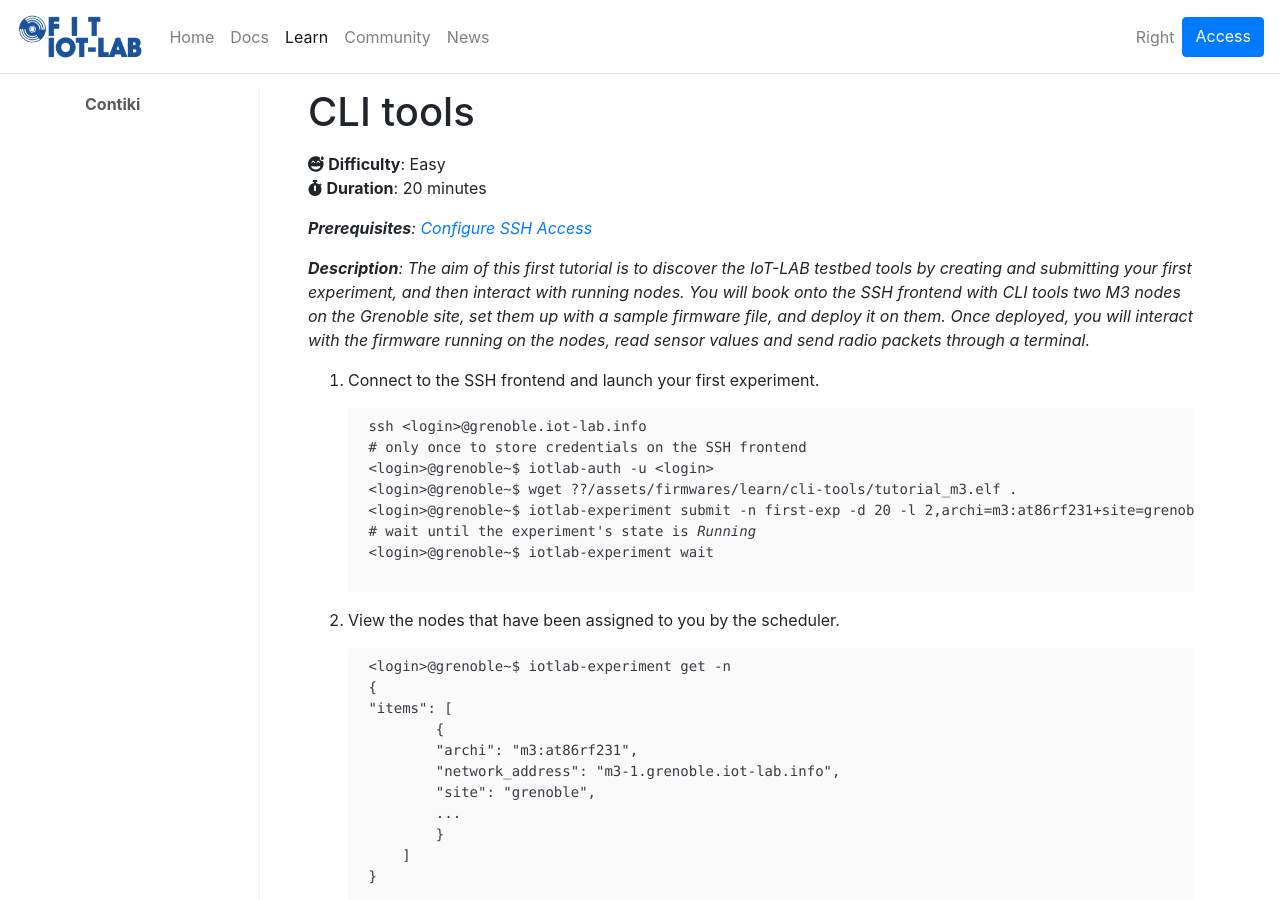
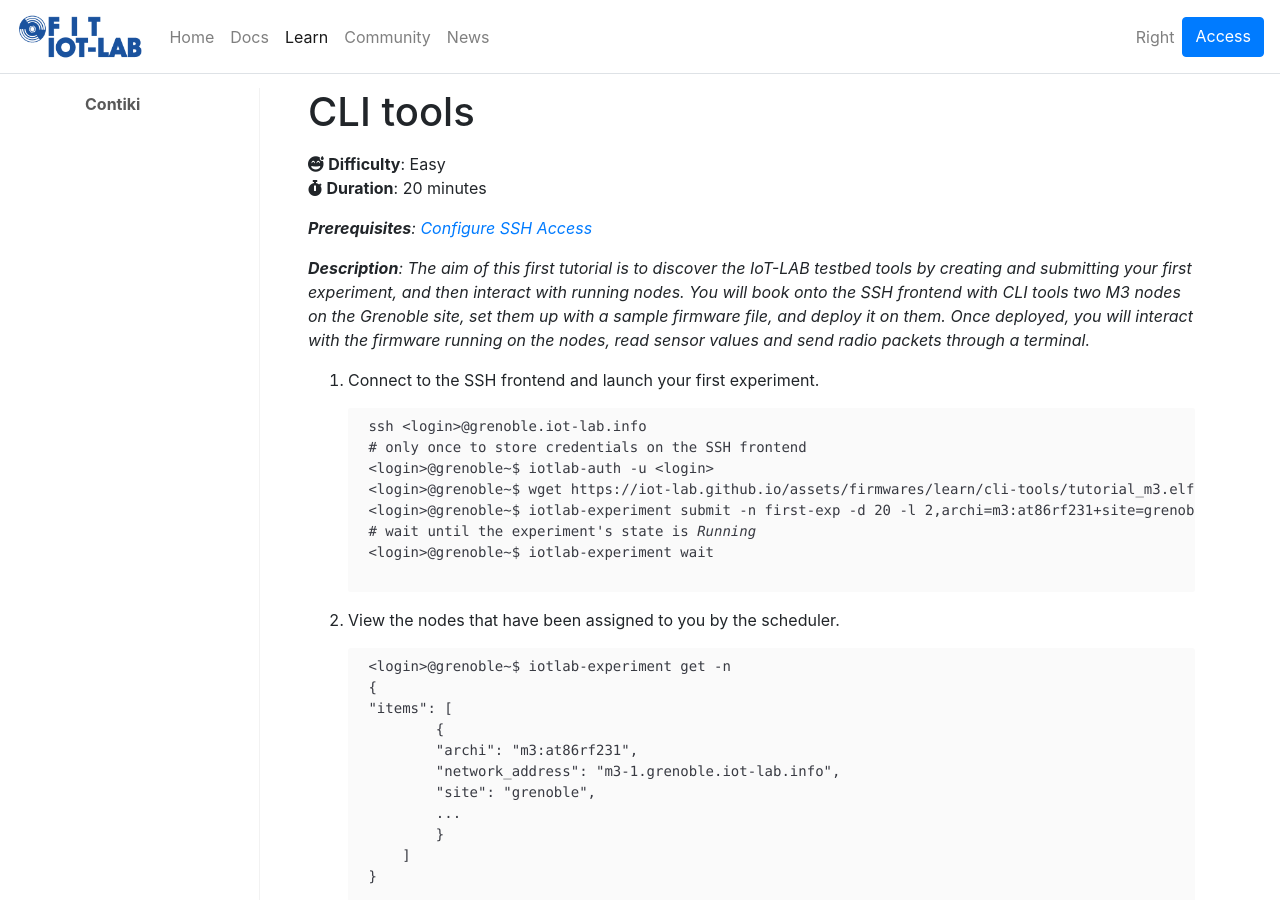
Before and after one commit to iot-lab/iot-lab.github.io, a Jekyll site: the page built from learn/tutorials/getting-started/cli-tools.md, in a window 1280 px wide and 900 px high. Built offline with Jekyll 4.4.1, drawn with Linux system fonts in a browser that asks for light colours.

Commit message:
learn: fix cli-tools links

```diff
--- a/learn/index.html
+++ b/learn/index.html
@@ -10,7 +10,7 @@
         </div>
         <div class="m-1 p-3 bg-light">
             <p>Do the same, but using the command line by using the <strong>CLI tools</strong>.</p>
-            <a href="{{ '/learn/tutorials/getting-started/cli-tools' }}"><i class="fas fa-terminal fa-7x bg-secondary rounded text-light p-3"></i></a>
+            <a href="{{ '/learn/tutorials/getting-started/cli-tools' | relative_url}}"><i class="fas fa-terminal fa-7x bg-secondary rounded text-light p-3"></i></a>
         </div>
     </div>
 </section>
```
Also changed, not shown: learn/tutorials/getting-started/cli-tools.md (+2 -1 lines).
